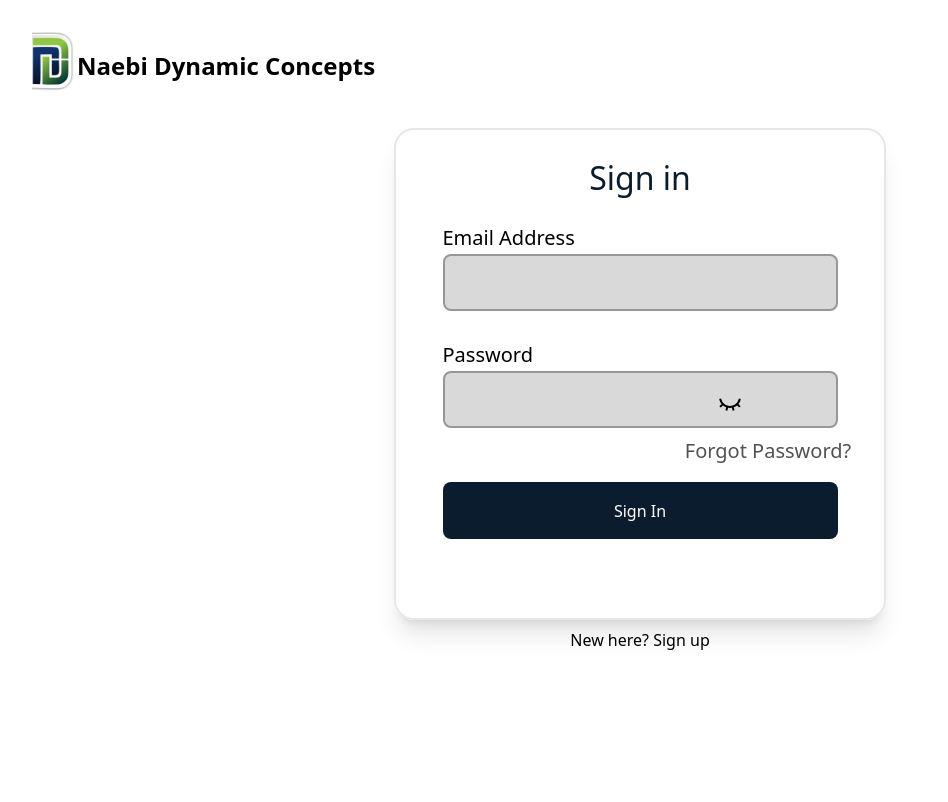
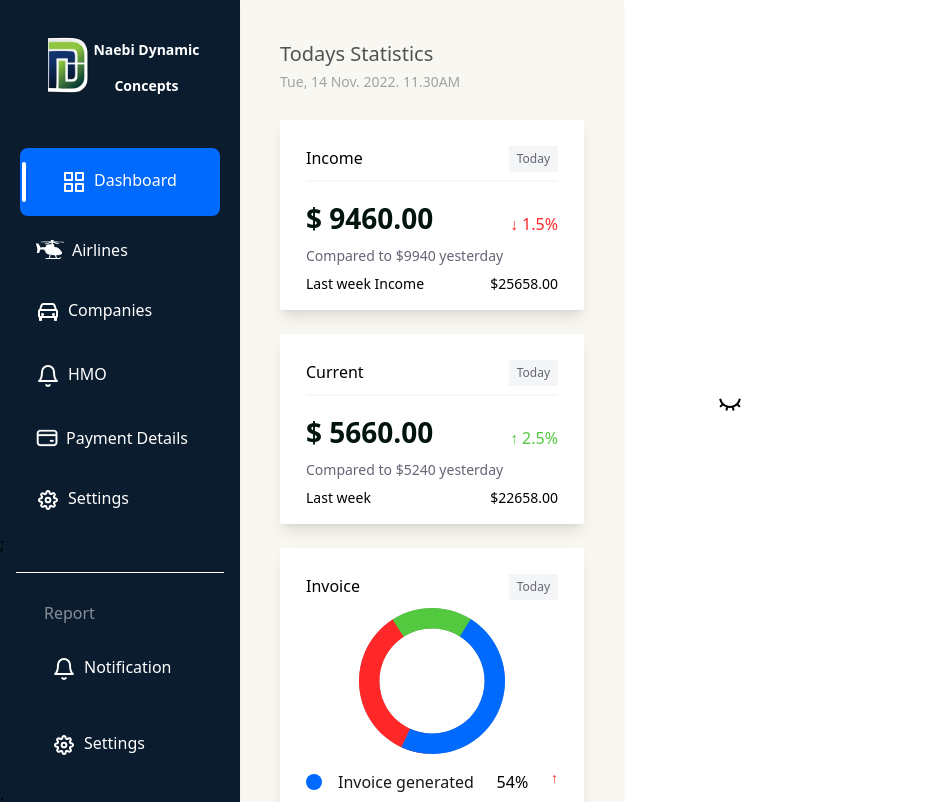
Before and after one commit to Alphadude/Neabi-dynamics-super-admin, a React (Create React App) app: page / in a window 1280 px wide. Shown: the top 802 px of the page, without its empty margins (0-948 px from the left). Built offline with nearby package versions, Linux system fonts and the light colour scheme.

Commit message:
Layout Fix

```diff
--- a/src/App.js
+++ b/src/App.js
@@ -8,10 +8,16 @@ import {
 
 import Auth from './pages/Sign-in'
 import Dashboard from './pages/Dashboard'
+
+import Nav from './components/SideBar'
+import Stat from './components/Stat'
+
 const App = () => {
   return (
     <div className="App">
       <Router>
+        <Nav />
+        <Stat/>
         <Routes>
           <Route path="/"
             exact element={<Auth />} />
--- a/src/Utils/data.js
+++ b/src/Utils/data.js
@@ -3,7 +3,6 @@ import Car from '../images/sideBar/Car.svg'
 import Bell from '../images/sideBar/Bell.svg'
 import Wallet from '../images/sideBar/Wallet.svg'
 import Settings from '../images/sideBar/Settings.svg'
-import Rect from '../images/sideBar/rect.svg'
 import Airline from '../images/sideBar/Airline.svg'
 
 
--- a/src/components/Stat.js
+++ b/src/components/Stat.js
@@ -8,7 +8,8 @@ import Pie from '../images/Stat/pie-chart.svg'
 const Stat = () =>{
 
   return(
-    <section className="h-[100vh] md:w-96 md:h-max bg-[#F8F7F1] shadow-sm p-10">
+    <section className="ml-60" >
+      <div className=" h-[100vh] md:w-96 md:h-max bg-[#F8F7F1] shadow-sm p-10">
         <div className="mx-auo ">
           <h1 className="text-[20px] font-[500] leading-7 text-[#525256]">Todays Statistics</h1>
           <p className="text-[14px] font-[400] leading-7 text-[#A3A3A3]">Tue, 14 Nov. 2022. 11.30AM</p>
@@ -56,6 +57,7 @@ const Stat = () =>{
           </div>
         </div>
 
+      </div>
     </section>
   )
 }
--- a/src/pages/Dashboard.js
+++ b/src/pages/Dashboard.js
@@ -1,19 +1,12 @@
-import React, {useState} from 'react'
-import { Link } from 'react-router-dom';
+import React from 'react'
 
 import SideBar from '../components/SideBar'
 import Stat from '../components/Stat'
+
 const Dashboard = () =>{
   return(
     <section className="flex gap-60">
-      <div>
-      <SideBar />
-      </div>
-      <div className="right-64">
-      <Stat />
-      </div>
-      <div>
-      </div>
+
     </section>
   )
 }
```
Lines whose indentation alone changed are shown as unchanged.
